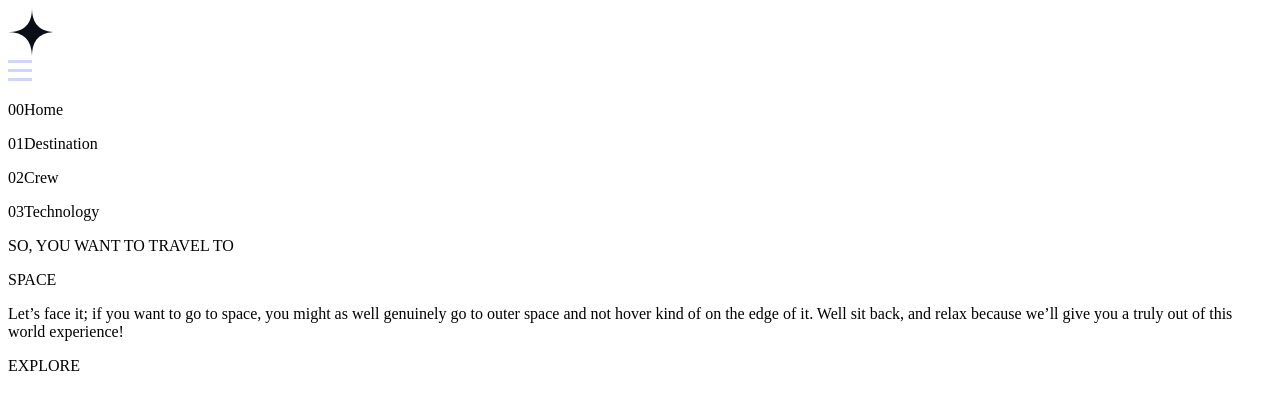
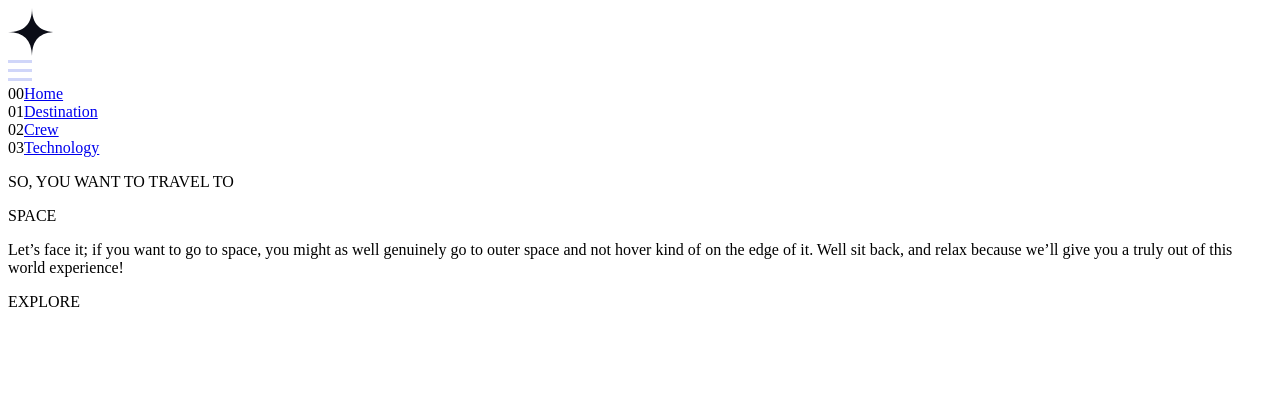
Before and after one commit to rileyarnie/space-tourism, a Next.js app: page / in a window 1280 px wide. Shown: the top 410 px of the page. Built offline with nearby package versions, Linux system fonts and the light colour scheme; a web font is replaced by a local one.

Commit message:
Feat - Add active state to navbar links and make the links redirect to specified routes

```diff
--- a/components/Navbar.js
+++ b/components/Navbar.js
@@ -1,10 +1,14 @@
+import { useState } from "react";
 import Logo from "./icons/Logo";
 import IconHamburger from "./icons/IconHamburger";
 import IconClose from "./icons/IconClose";
-import { useState } from "react";
+import { useRouter } from "next/dist/client/router";
+import Link from "next/link";
 
 const Navbar = () => {
   const [open, setOpen] = useState(false);
+
+  const { pathname } = useRouter();
 
   const handleToggle = () => {
     setOpen(!open);
@@ -25,25 +29,56 @@ const Navbar = () => {
             <IconClose />
           </div>
         )}
-        <div className="">
-          <div className="text-white   md:absolute md:top-0 md:right-0 bg-nav-background font-barlow-condensed flex uppercase space-x-9 py-10 px-12 tracking-wider">
-            <p className="">
-              <span className="font-bold mr-2 md:hidden">00</span>
-              <span className="tracking-even-wider leading-5">Home</span>
-            </p>
-            <p className="">
-              <span className="font-bold mr-2 md:hidden">01</span>
-              <span className="tracking-even-wider leading-5">Destination</span>
-            </p>
-            <p className="">
-              <span className="font-bold mr-2 md:hidden">02</span>
-              <span className="tracking-even-wider leading-5">Crew</span>
-            </p>
-            <p className="">
-              <span className="font-bold mr-2 md:hidden">03</span>
-              <span className="tracking-even-wider leading-5">Technology</span>
-            </p>
+        {/* <div className=""> */}
+        <div className="text-white hidden  md:absolute md:top-0 md:right-0 bg-nav-background font-barlow-condensed md:flex uppercase space-x-9  px-12 tracking-wider">
+          <div
+            className={`${pathname === "/" ? "border-b-2" : ""} py-10
+            `}
+          >
+            {" "}
+            <span className="font-bold mr-2 md:hidden">00</span>
+            <Link href="/" className="tracking-even-wider leading-5 ">
+              Home
+            </Link>
           </div>
+          <div
+            className={`${
+              pathname.includes("destination") ? "border-b-2" : ""
+            } py-10
+            `}
+          >
+            <span className="font-bold mr-2 md:hidden">01</span>
+            <Link
+              href="/destination/moon"
+              className="tracking-even-wider leading-5"
+            >
+              Destination
+            </Link>
+          </div>
+          <div
+            className={`${pathname.includes("crew") ? "border-b-2" : ""} py-10
+            `}
+          >
+            <span className="font-bold mr-2 md:hidden">02</span>
+            <Link href="/crew/1" className="tracking-even-wider leading-5">
+              Crew
+            </Link>
+          </div>
+          <div
+            className={`${
+              pathname.includes("technology") ? "border-b-2" : ""
+            } py-10
+            `}
+          >
+            <span className="font-bold mr-2 md:hidden">03</span>
+            <Link
+              href="/technology/1"
+              className="tracking-even-wider leading-5"
+            >
+              Technology
+            </Link>
+          </div>
+          {/* </div> */}
         </div>
       </nav>
 
@@ -52,19 +87,33 @@ const Navbar = () => {
           <div className="text-white font-barlow-condensed mt-40 flex flex-col uppercase space-y-8 tracking-wider ml-7">
             <p className="">
               <span className="font-bold mr-2">00</span>
-              <span className="tracking-even-wider leading-5">Home</span>
+              <Link href="/" className="tracking-even-wider leading-5 ">
+                Home
+              </Link>
             </p>
             <p className="">
               <span className="font-bold mr-2">01</span>
-              <span className="tracking-even-wider leading-5">Destination</span>
+              <Link
+                href="/destination/moon"
+                className="tracking-even-wider leading-5"
+              >
+                Destination
+              </Link>
             </p>
             <p className="">
               <span className="font-bold mr-2">02</span>
-              <span className="tracking-even-wider leading-5">Crew</span>
+              <Link href="/crew/1" className="tracking-even-wider leading-5">
+                Crew
+              </Link>
             </p>
             <p className="">
               <span className="font-bold mr-2">03</span>
-              <span className="tracking-even-wider leading-5">Technology</span>
+              <Link
+                href="/technology/1"
+                className="tracking-even-wider leading-5"
+              >
+                Technology
+              </Link>
             </p>
           </div>
         </div>
```
